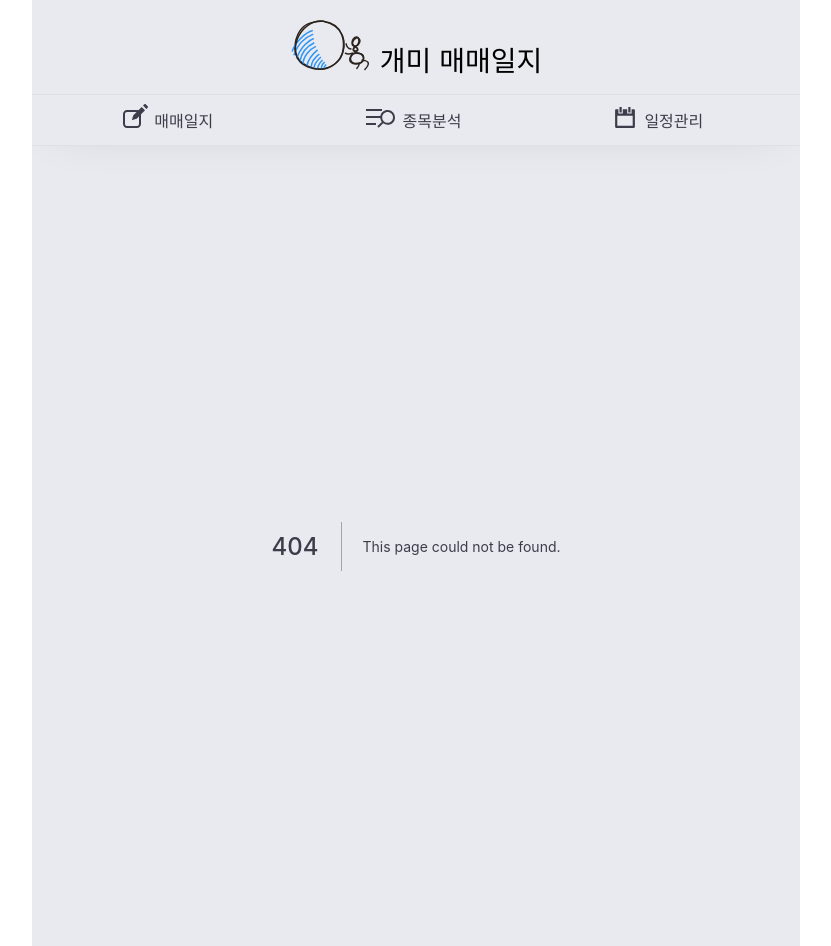
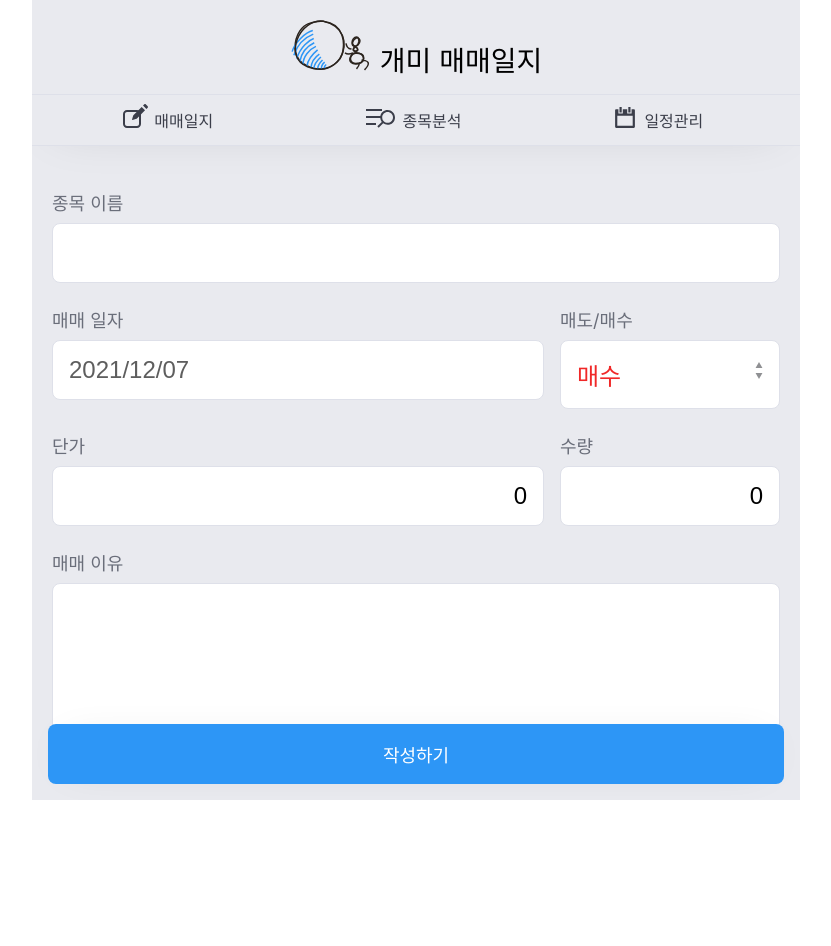
Before and after one commit to uu29/trading-log, a Next.js app: page /create in a window 1280 px wide. Before the commit this address had no page. Shown: the whole page, without its empty margins (224-1055 px from the left). After the commit the page ends 800 px from the top, so only its background shows below. Built offline with nearby package versions, Linux system fonts and the light colour scheme.

Commit message:
create: useForm 훅스, /create 페이지

```diff
--- /dev/null
+++ b/hooks/useForm.ts
@@ -0,0 +1,19 @@
+import { useState } from "react";
+
+interface FormTypes<T> {
+  initialValue: T;
+  onSubmit: (form: T) => void;
+}
+
+export default function useForm<T>({ initialValue, onSubmit }: FormTypes<T>) {
+  const [form, setForm] = useState(initialValue);
+
+  const handleChange = (event) => {
+    const { name, value } = event.target;
+    setForm({ ...form, [name]: value });
+  };
+  const handleSubmit = () => {
+    onSubmit(form);
+  };
+  return { form, handleChange, handleSubmit };
+}
--- /dev/null
+++ b/pages/create.tsx
@@ -0,0 +1,151 @@
+import AddBtn from "components/AddBtn";
+import useForm from "hooks/useForm";
+import styled from "@emotion/styled";
+import { cx, css } from "@emotion/css";
+
+const select_icon_style = css`
+  margin-top: 0.5rem;
+  float: right;
+`;
+
+const number_input_style = css`
+  text-align: right;
+`;
+
+const SelectBtn = () => (
+  <button type="button" className={select_icon_style}>
+    <svg width="8" height="17" viewBox="0 0 8 17" fill="none" xmlns="http://www.w3.org/2000/svg">
+      <path d="M4 0L7.4641 6H0.535898L4 0Z" fill="#8F9093" />
+      <path d="M4 17L0.535899 11L7.4641 11L4 17Z" fill="#8F9093" />
+    </svg>
+  </button>
+);
+
+const form_input_style = css`
+  border: 1px solid #dee0e9;
+  background: #fff;
+  border-radius: 0.8rem;
+  padding: 1.6rem;
+  font-size: 2.4rem;
+`;
+
+const SalesType = {
+  sell: "매수",
+  buy: "매도",
+} as const;
+
+type SalesType = typeof SalesType[keyof typeof SalesType];
+
+interface IValue {
+  name: string;
+  sales: SalesType;
+  date: string;
+  count: number;
+  price: number;
+  desc: string;
+}
+const initialValue: IValue = { name: "", sales: SalesType.sell, date: "2021/12/07", count: 0, price: 0, desc: "" };
+const onSubmit = (value) => {
+  console.log(value);
+};
+const Create = () => {
+  const { form, handleChange } = useForm<IValue>({ initialValue, onSubmit });
+  return (
+    <FormWrap>
+      <form>
+        <Label htmlFor="name">종목 이름</Label>
+        <Input type="text" id="name" name="name" value={form.name} onChange={handleChange} className={form_input_style} />
+        <Flex>
+          <LeftColumn>
+            <Label htmlFor="date">매매 일자</Label>
+            <InputDate type="text" id="date" name="date" value={form.date} onChange={handleChange} readOnly className={form_input_style} />
+          </LeftColumn>
+          <RightColumn>
+            <Label htmlFor="sales">매도/매수</Label>
+            <SalesOptions className={form_input_style} salesType={form.sales}>
+              {form.sales}
+              <SelectBtn />
+            </SalesOptions>
+            <input type="text" id="sales" name="sales" value={form.sales} onChange={handleChange} hidden />
+          </RightColumn>
+        </Flex>
+        <Flex>
+          <LeftColumn>
+            <Label htmlFor="price">단가</Label>
+            <Input
+              type="text"
+              id="price"
+              name="price"
+              value={form.price}
+              onChange={handleChange}
+              className={cx(form_input_style, number_input_style)}
+            />
+          </LeftColumn>
+          <RightColumn>
+            <Label htmlFor="count">수량</Label>
+            <Input
+              type="text"
+              id="count"
+              name="count"
+              value={form.count}
+              onChange={handleChange}
+              className={cx(form_input_style, number_input_style)}
+            />
+          </RightColumn>
+        </Flex>
+        <Label htmlFor="desc">매매 이유</Label>
+        <TextArea id="desc" name="desc" rows={5} cols={33} value={form.desc} onChange={handleChange} className={form_input_style} />
+        <AddBtn />
+      </form>
+    </FormWrap>
+  );
+};
+
+const Label = styled.label`
+  display: inline-block;
+  color: #6a6e7a;
+  margin: 2.3rem 0 0.8rem;
+  font-size: 1.8rem;
+`;
+
+const FormWrap = styled.div`
+  margin: 2rem;
+`;
+
+const Input = styled.input`
+  display: block;
+  width: 100%;
+  height: 6rem;
+`;
+
+const InputDate = styled.input`
+  display: block;
+  width: 100%;
+  height: 6rem;
+  color: #5e5e5e;
+`;
+
+const SalesOptions = styled.div<{ salesType: SalesType }>`
+  color: ${({ salesType }) => (salesType === SalesType.sell ? "#F02828" : "#0778DF")};
+`;
+
+const Flex = styled.div`
+  display: flex;
+`;
+
+const RightColumn = styled.div`
+  flex: none;
+  width: 22rem;
+`;
+
+const LeftColumn = styled.div`
+  margin-right: 1.6rem;
+  flex: 1 0 0;
+`;
+
+const TextArea = styled.textarea`
+  width: 100%;
+  display: block;
+`;
+
+export default Create;
--- a/pages/index.tsx
+++ b/pages/index.tsx
@@ -8,7 +8,7 @@ const data = [
   { name: "NIKE", price: 123000, count: 241, date: "2021/12/06" },
 ];
 
-export default function Home() {
+const Home = () => {
   return (
     <section>
       <SearchBar />
@@ -29,7 +29,7 @@ export default function Home() {
       <AddBtn />
     </section>
   );
-}
+};
 
 const List = styled.li`
   margin: 1.6rem;
@@ -61,3 +61,5 @@ const Date = styled.span`
 const ListBottom = styled.div`
   text-align: right;
 `;
+
+export default Home;
```
Also changed, not shown: components/SearchBar.tsx (+17 -6 lines).
